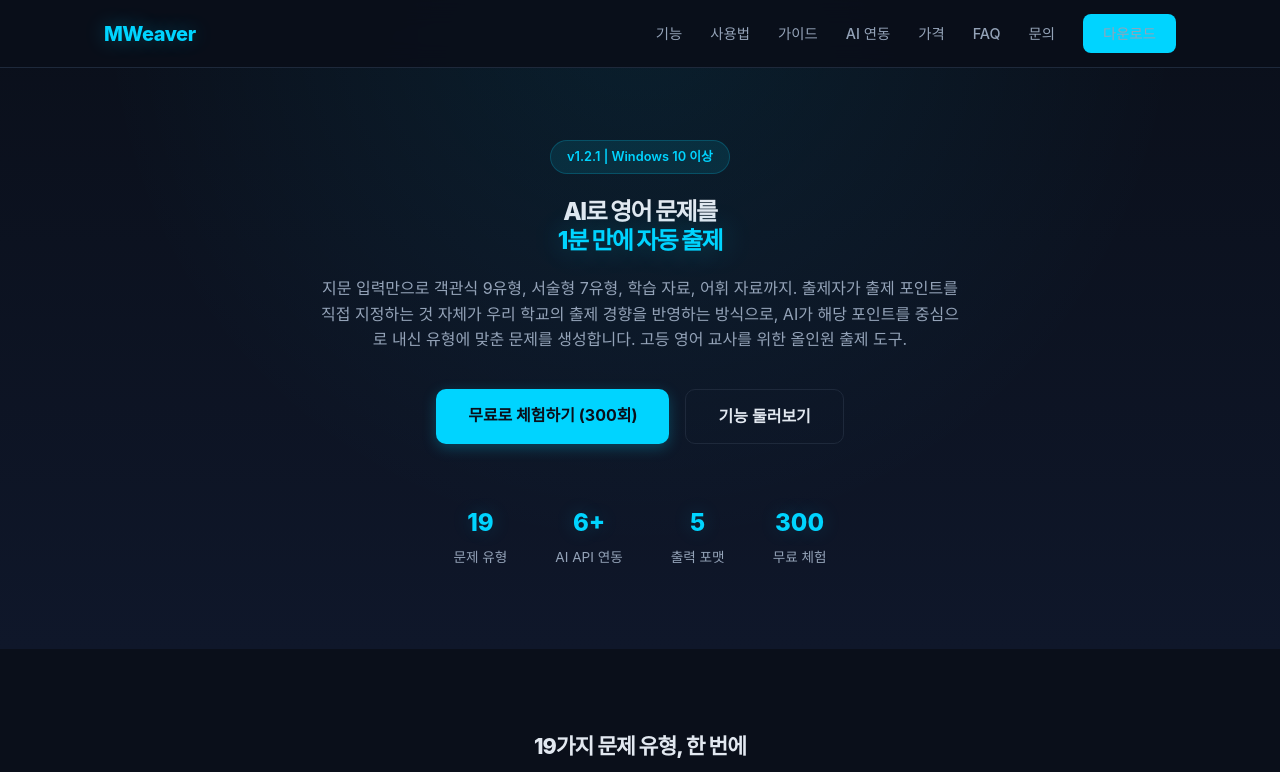
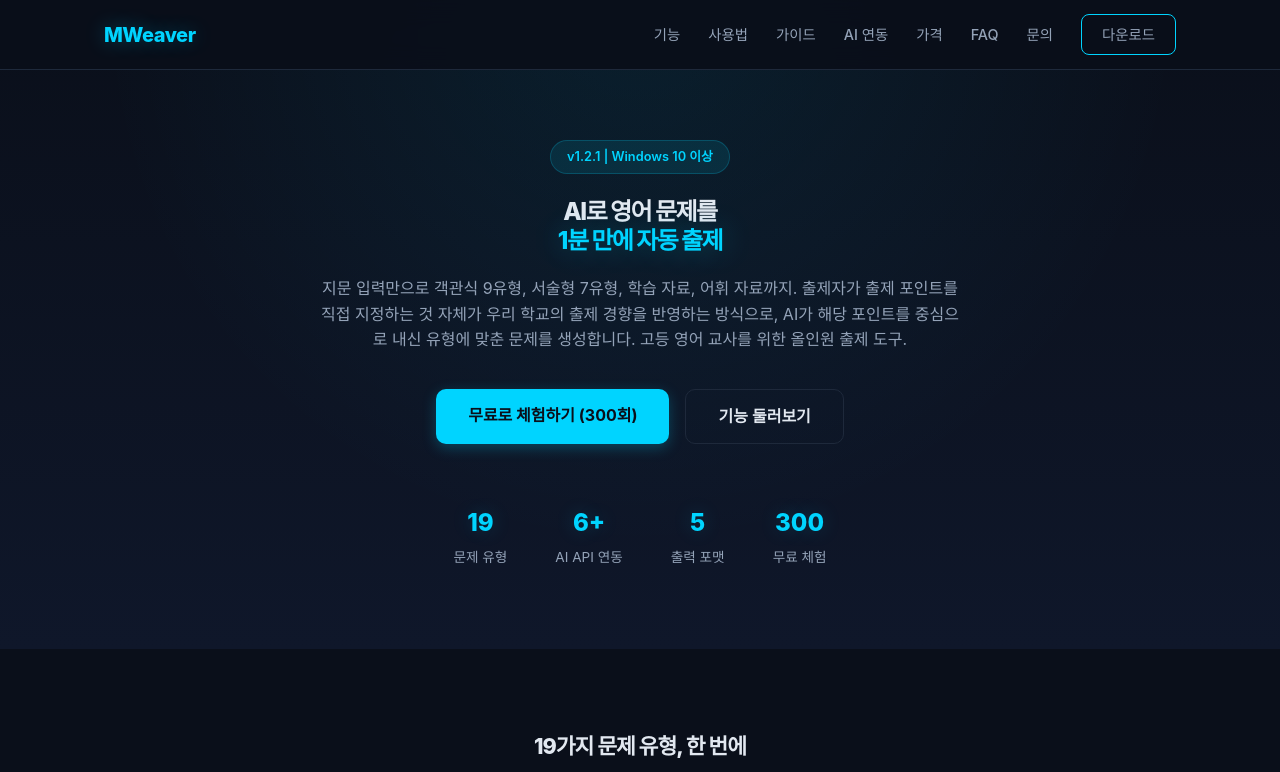
Before and after one commit to 25joshua/mweaver-landing, a plain HTML site: page index.html in a window 1280 px wide. Shown: the top 772 px of the page. Drawn offline with Linux system fonts and the light colour scheme.

Commit message:
Nav CTA: transparent background with border hover effect

```diff
--- a/index.html
+++ b/index.html
@@ -61,11 +61,11 @@
         .nav-links a { color: var(--text-soft); text-decoration: none; font-size: 0.9rem; font-weight: 500; transition: color 0.2s; }
         .nav-links a:hover { color: var(--primary); }
         .nav-cta {
-            background: var(--primary); color: #0a0f1a; padding: 8px 20px;
+            background: transparent; color: var(--primary); padding: 8px 20px;
             border-radius: 8px; font-size: 0.875rem; font-weight: 700;
-            text-decoration: none; transition: background 0.2s;
+            text-decoration: none; transition: all 0.2s; border: 1px solid var(--primary);
         }
-        .nav-cta:hover { background: var(--primary-dark); }
+        .nav-cta:hover { background: rgba(0,212,255,0.1); border-color: var(--primary); }
         .nav-toggle { display: none; background: none; border: none; cursor: pointer; font-size: 1.5rem; color: var(--text); }
 
         /* === Hero === */
```
